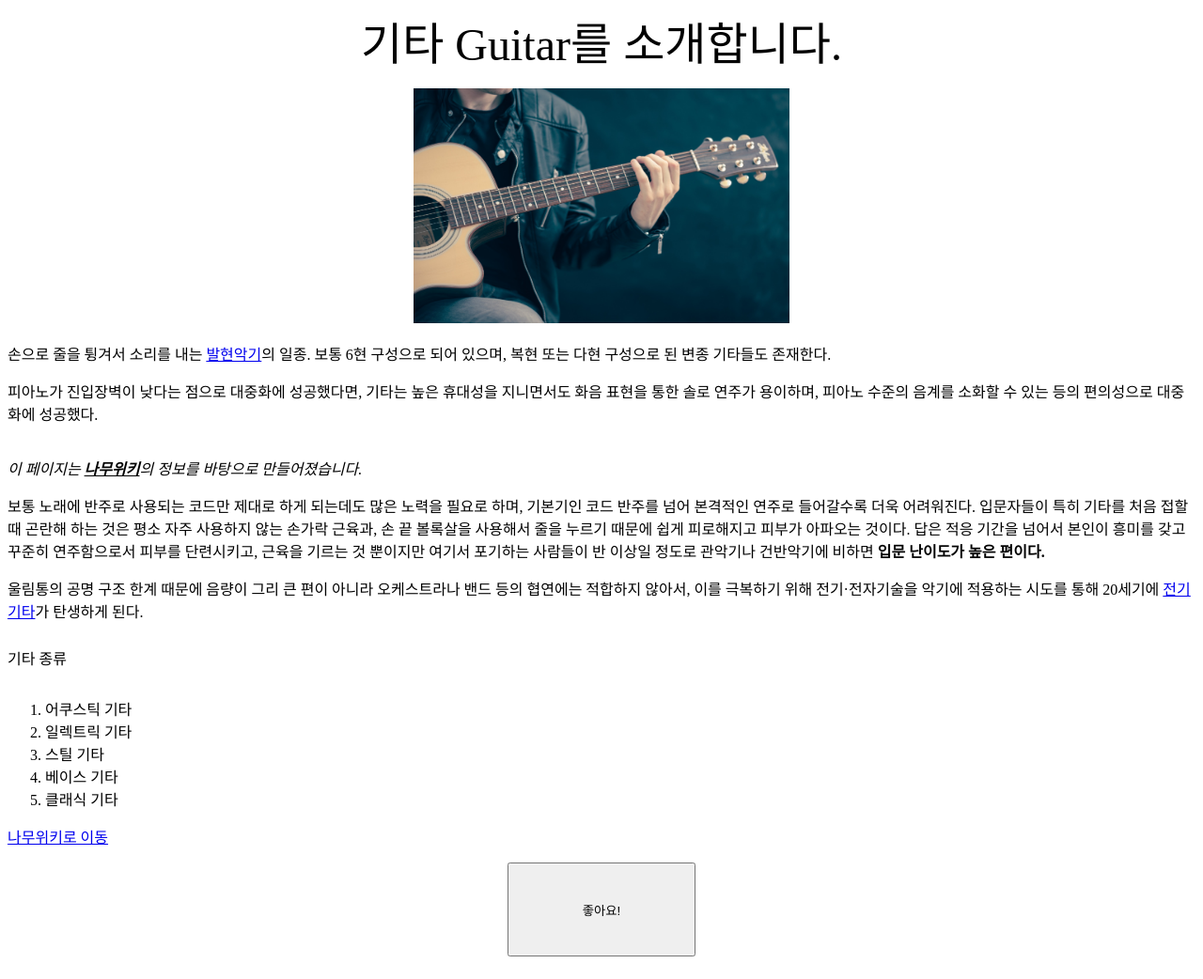
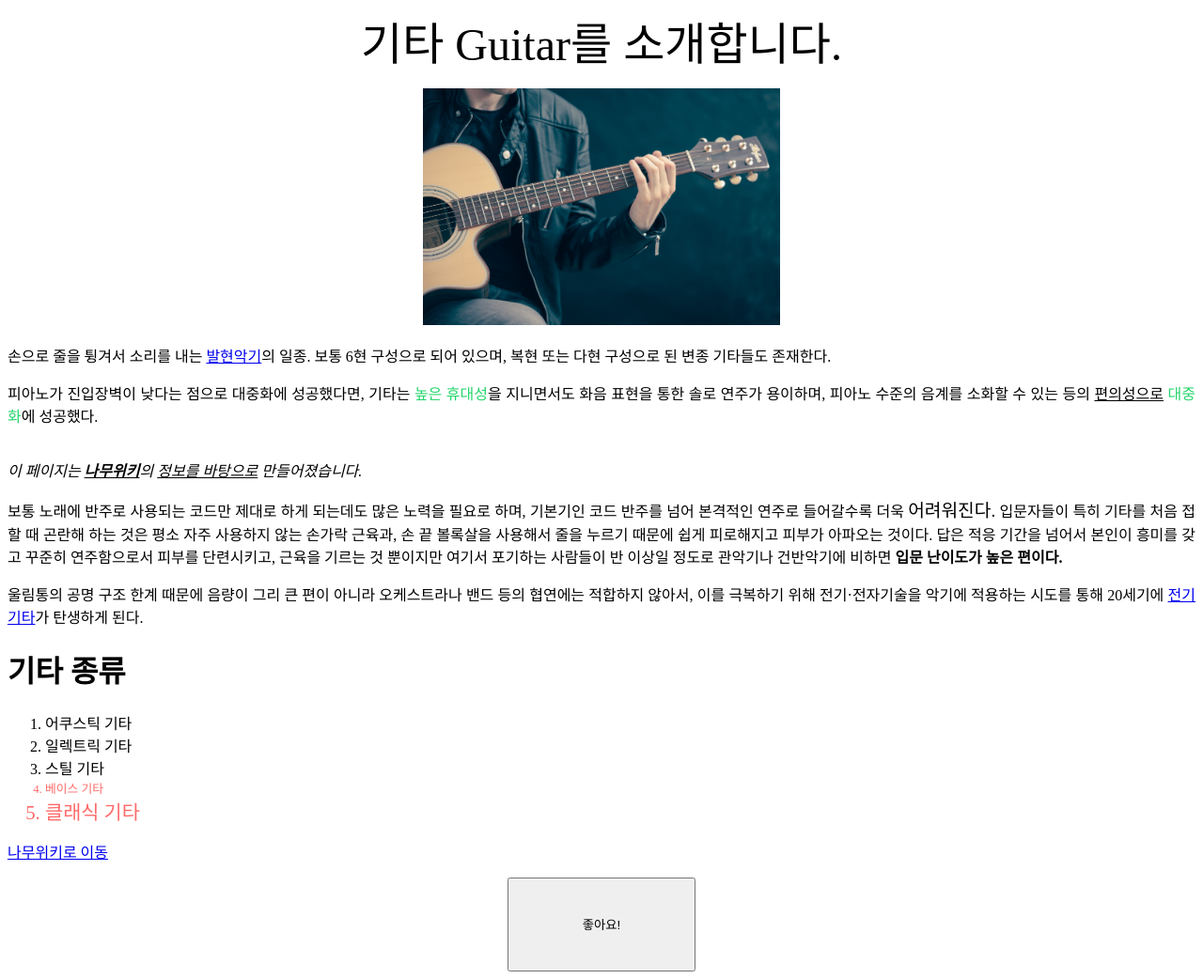
Before and after one commit to lazytitaan/w07, a plain HTML site: page index.html in a window 1280 px wide. Shown: the whole page at 94% size. Drawn offline with Linux system fonts and the light colour scheme.

Commit message:
Add files via upload

```diff
--- a/index.html
+++ b/index.html
@@ -4,10 +4,36 @@
     <title>기타 소개</title>
     <center><font size="10em">기타 Guitar를 소개합니다.</font></center>
 </head>
+<style>
+    grn{
+        color: #24d56b;
+    }
+    ol {
+        color:rgba(255, 0, 0, 0.583)
+    }
+    p{
+        text-align: justify;
+    }
+    bg{
+        font-size: 120%;
+    }
+    uln{
+        text-decoration: underline;
+    }
+    .guitar{
+        color: black;
+    }
+    #fhk{
+        font-size: 80%;
+    }
+    #snh{
+        font-size: 130%;
+    }
+</style>
 <body>
     <p>
         <center>
-        <img src="guitar-g77967e05b_1920.jpg" alt="guitar_img" width="400" height="250">
+        <img src="guitar-g77967e05b_1920.jpg" alt="guitar_img" width="30%">
         </center>
     </p>
     <meta name="description" content="HTML meta tag page">
@@ -15,26 +41,26 @@
         손으로 줄을 튕겨서 소리를 내는 <a href="https://namu.wiki/w/%ED%98%84%EC%95%85%EA%B8%B0" target="_blank">발현악기</a>의 일종. 보통 6현 구성으로 되어 있으며, 복현 또는 다현 구성으로 된 변종 기타들도 존재한다.
     </p>
     <p>
-        피아노가 진입장벽이 낮다는 점으로 대중화에 성공했다면, 기타는 높은 휴대성을 지니면서도 화음 표현을 통한 솔로 연주가 용이하며, 피아노 수준의 음계를 소화할 수 있는 등의 편의성으로 대중화에 성공했다.
+        피아노가 <unl>진입장벽</unl>이 낮다는 점으로 대중화에 성공했다면, 기타는 <grn>높은 휴대성</grn>을 지니면서도 화음 표현을 통한 솔로 연주가 용이하며, 피아노 수준의 음계를 소화할 수 있는 등의 <uln>편의성으로</uln> <grn>대중화</grn>에 성공했다.
     </p>
     <br>
-        <i>이 페이지는 <u><b>나무위키</b></u>의 정보를 바탕으로 만들어졌습니다.</i>
+        <i>이 페이지는 <u><b>나무위키</b></u>의 <uln>정보를 바탕으로</uln> 만들어졌습니다.</i>
     <br>
     <p>
-        보통 노래에 반주로 사용되는 코드만 제대로 하게 되는데도 많은 노력을 필요로 하며, 기본기인 코드 반주를 넘어 본격적인 연주로 들어갈수록 더욱 어려워진다. 입문자들이 특히 기타를 처음 접할 때 곤란해 하는 것은 평소 자주 사용하지 않는 손가락 근육과, 손 끝 볼록살을 사용해서 줄을 누르기 때문에 쉽게 피로해지고 피부가 아파오는 것이다. 답은 적응 기간을 넘어서 본인이 흥미를 갖고 꾸준히 연주함으로서 피부를 단련시키고, 근육을 기르는 것 뿐이지만 여기서 포기하는 사람들이 반 이상일 정도로 관악기나 건반악기에 비하면 <strong>입문 난이도가 높은 편이다.</strong>
+        보통 노래에 반주로 사용되는 코드만 제대로 하게 되는데도 많은 노력을 필요로 하며, 기본기인 코드 반주를 넘어 본격적인 연주로 들어갈수록 더욱 <bg>어려워진다.</bg> 입문자들이 특히 기타를 처음 접할 때 곤란해 하는 것은 평소 자주 사용하지 않는 손가락 근육과, 손 끝 볼록살을 사용해서 줄을 누르기 때문에 쉽게 피로해지고 피부가 아파오는 것이다. 답은 적응 기간을 넘어서 본인이 흥미를 갖고 꾸준히 연주함으로서 피부를 단련시키고, 근육을 기르는 것 뿐이지만 여기서 포기하는 사람들이 반 이상일 정도로 관악기나 건반악기에 비하면 <strong>입문 난이도가 높은 편이다.</strong>
     </p>
     <p>
         울림통의 공명 구조 한계 때문에 음량이 그리 큰 편이 아니라 오케스트라나 밴드 등의 협연에는 적합하지 않아서, 이를 극복하기 위해 전기·전자기술을 악기에 적용하는 시도를 통해 20세기에 <a href="https://namu.wiki/w/%EC%9D%BC%EB%A0%89%ED%8A%B8%EB%A6%AD%20%EA%B8%B0%ED%83%80?from=%EC%A0%84%EA%B8%B0%20%EA%B8%B0%ED%83%80" target="_blank">전기 기타</a>가 탄생하게 된다.
     </p>
-    <p style="line-height: 3;">
+    <p>
         <body>
-        <head>기타 종류</head>
+        <h1>기타 종류</h1>
         <ol>
-            <li>어쿠스틱 기타</li>
-            <li>일렉트릭 기타</li>
-            <li>스틸 기타</li>
-            <li>베이스 기타</li>
-            <li>클래식 기타</li>
+            <li class="guitar">어쿠스틱 기타</li>
+            <li class="guitar">일렉트릭 기타</li>
+            <li class="guitar">스틸 기타</li>
+            <li id="fhk">베이스 기타</li>
+            <li id="snh">클래식 기타</li>
         </ol>
         </body>
     </p>
```
